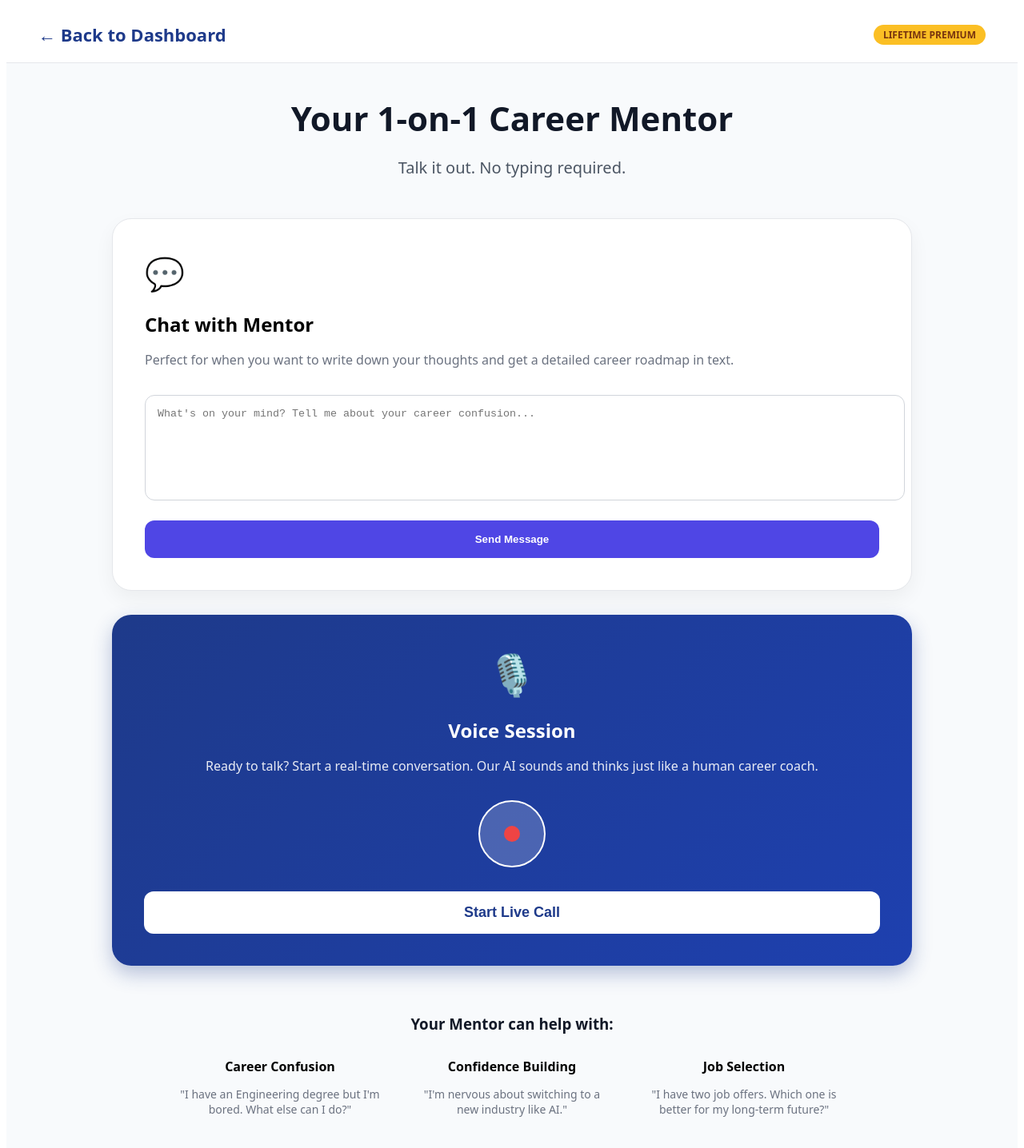
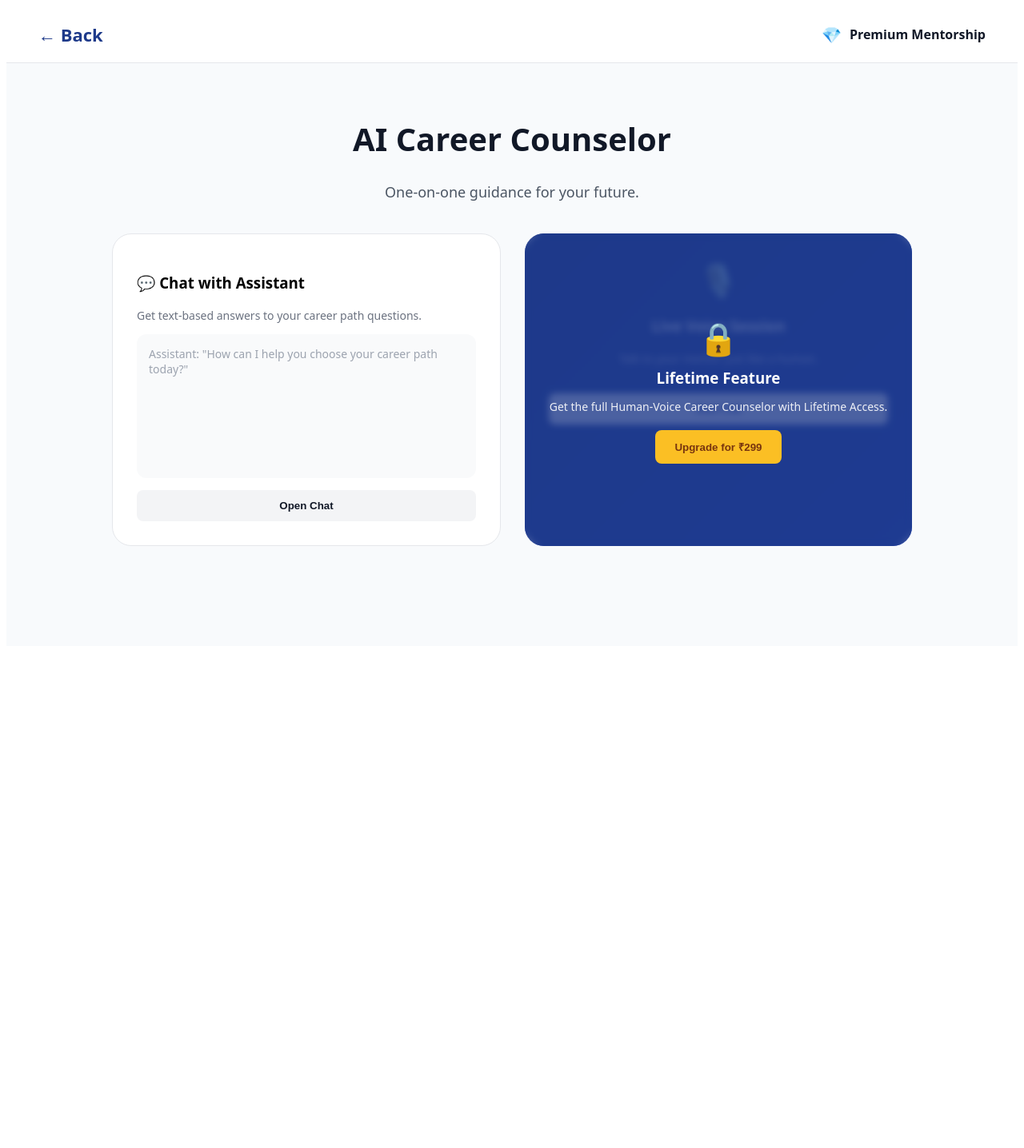
Before and after one commit to jewma1/Hirvanta, a Next.js app in the folder frontend/: page /career-coach in a window 1280 px wide. Shown: the top 1436 px of the page at 80% size. After the commit the page ends 816 px from the top, so only its background shows below. Built offline with nearby package versions, Linux system fonts and the light colour scheme.

Commit message:
Update page.tsx

```diff
--- a/frontend/app/career-coach/page.tsx
+++ b/frontend/app/career-coach/page.tsx
@@ -1,106 +1,76 @@
 import Link from 'next/link';
 
 export default function CareerCoach() {
+  // In the future, we will check if the user paid ₹299 here
+  const isLifetimeMember = false;
+
   return (
     <div style={{ minHeight: '100vh', backgroundColor: '#f8fafc', fontFamily: 'system-ui, sans-serif' }}>
 
-      {/* Navbar */}
       <nav style={{ padding: '20px 40px', backgroundColor: 'white', borderBottom: '1px solid #e5e7eb', display: 'flex', justifyContent: 'space-between', alignItems: 'center' }}>
-        <Link href="/dashboard" style={{ textDecoration: 'none', color: '#1e3a8a', fontSize: '22px', fontWeight: 'bold' }}>← Back to Dashboard</Link>
-        <div style={{ backgroundColor: '#fbbf24', color: '#78350f', padding: '4px 12px', borderRadius: '20px', fontSize: '12px', fontWeight: 'bold' }}>
-           LIFETIME PREMIUM
+        <Link href="/dashboard" style={{ textDecoration: 'none', color: '#1e3a8a', fontSize: '22px', fontWeight: 'bold' }}>← Back</Link>
+        <div style={{ display: 'flex', alignItems: 'center', gap: '10px' }}>
+           <span style={{ fontSize: '20px' }}>💎</span>
+           <span style={{ fontWeight: 'bold', color: '#111827' }}>Premium Mentorship</span>
         </div>
       </nav>
 
       <main style={{ padding: '40px', maxWidth: '1000px', margin: '0 auto' }}>
-
-        {/* Header */}
-        <header style={{ textAlign: 'center', marginBottom: '50px' }}>
-          <h1 style={{ fontSize: '42px', fontWeight: '900', color: '#111827', margin: '0 0 10px 0' }}>Your 1-on-1 Career Mentor</h1>
-          <p style={{ color: '#4b5563', fontSize: '20px' }}>Talk it out. No typing required.</p>
+        <header style={{ textAlign: 'center', marginBottom: '40px' }}>
+          <h1 style={{ fontSize: '40px', fontWeight: '900', color: '#111827' }}>AI Career Counselor</h1>
+          <p style={{ color: '#4b5563', fontSize: '18px' }}>One-on-one guidance for your future.</p>
         </header>
 
-        <div style={{ display: 'flex', gap: '30px', flexWrap: 'wrap', justifyContent: 'center' }}>
+        <div style={{ display: 'flex', gap: '30px', flexWrap: 'wrap' }}>
 
-          {/* OPTION 1: Chat Mode (The Typing Coach) */}
-          <div style={{ flex: '1 1 450px', backgroundColor: 'white', padding: '40px', borderRadius: '24px', border: '1px solid #e5e7eb', boxShadow: '0 10px 25px rgba(0,0,0,0.05)' }}>
-            <div style={{ fontSize: '40px', marginBottom: '20px' }}>💬</div>
-            <h2 style={{ fontSize: '24px', fontWeight: 'bold', marginBottom: '15px' }}>Chat with Mentor</h2>
-            <p style={{ color: '#6b7280', marginBottom: '30px', lineHeight: '1.6' }}>
-              Perfect for when you want to write down your thoughts and get a detailed career roadmap in text.
-            </p>
-            <textarea
-              placeholder="What's on your mind? Tell me about your career confusion..."
-              style={{ width: '100%', height: '100px', padding: '15px', borderRadius: '12px', border: '1px solid #d1d5db', marginBottom: '20px', resize: 'none' }}
-            />
-            <button style={{ width: '100%', backgroundColor: '#4f46e5', color: 'white', border: 'none', padding: '16px', borderRadius: '12px', fontWeight: 'bold', cursor: 'pointer' }}>
-              Send Message
+          {/* LEFT SIDE: Chat Mode (Available for Monthly/Lifetime) */}
+          <div style={{ flex: '1 1 400px', backgroundColor: 'white', padding: '30px', borderRadius: '24px', border: '1px solid #e5e7eb' }}>
+            <h3>💬 Chat with Assistant</h3>
+            <p style={{ color: '#6b7280', fontSize: '14px' }}>Get text-based answers to your career path questions.</p>
+            <div style={{ height: '150px', backgroundColor: '#f9fafb', borderRadius: '12px', padding: '15px', marginBottom: '15px', color: '#9ca3af', fontSize: '14px' }}>
+              Assistant: "How can I help you choose your career path today?"
+            </div>
+            <button style={{ width: '100%', backgroundColor: '#f3f4f6', color: '#111827', border: 'none', padding: '12px', borderRadius: '8px', fontWeight: 'bold' }}>
+              Open Chat
             </button>
           </div>
 
-          {/* OPTION 2: Voice Mode (The Human Voice Coach) */}
+          {/* RIGHT SIDE: The PREMIUM Voice Coach (LIFETIME ONLY) */}
           <div style={{
-            flex: '1 1 450px',
+            flex: '1 1 400px',
             background: 'linear-gradient(135deg, #1e3a8a 0%, #1e40af 100%)',
-            padding: '40px',
+            padding: '30px',
             borderRadius: '24px',
             color: 'white',
-            textAlign: 'center',
-            boxShadow: '0 10px 25px rgba(30, 58, 138, 0.3)'
+            position: 'relative',
+            overflow: 'hidden'
           }}>
-            <div style={{ fontSize: '50px', marginBottom: '20px' }}>🎙️</div>
-            <h2 style={{ fontSize: '24px', fontWeight: 'bold', marginBottom: '15px' }}>Voice Session</h2>
-            <p style={{ opacity: 0.9, marginBottom: '30px', lineHeight: '1.6' }}>
-              Ready to talk? Start a real-time conversation. Our AI sounds and thinks just like a human career coach.
-            </p>
+            {/* The Lock Overlay if not a member */}
+            {!isLifetimeMember && (
+              <div style={{
+                position: 'absolute', top: 0, left: 0, right: 0, bottom: 0,
+                backgroundColor: 'rgba(30, 58, 138, 0.8)',
+                display: 'flex', flexDirection: 'column', alignItems: 'center', justifyContent: 'center',
+                textAlign: 'center', padding: '20px', backdropFilter: 'blur(4px)', zIndex: 10
+              }}>
+                <span style={{ fontSize: '40px', marginBottom: '10px' }}>🔒</span>
+                <h3 style={{ margin: 0 }}>Lifetime Feature</h3>
+                <p style={{ fontSize: '14px', opacity: 0.9, marginBottom: '20px' }}>Get the full Human-Voice Career Counselor with Lifetime Access.</p>
+                <Link href="/pricing">
+                  <button style={{ backgroundColor: '#fbbf24', color: '#78350f', border: 'none', padding: '12px 24px', borderRadius: '8px', fontWeight: 'bold', cursor: 'pointer' }}>
+                    Upgrade for ₹299
+                  </button>
+                </Link>
+              </div>
+            )}
 
-            {/* The "Microphone" Animation Circle */}
-            <div style={{
-              width: '80px',
-              height: '80px',
-              backgroundColor: 'rgba(255,255,255,0.2)',
-              borderRadius: '50%',
-              margin: '0 auto 30px auto',
-              display: 'flex',
-              alignItems: 'center',
-              justifyContent: 'center',
-              border: '2px solid white'
-            }}>
-              <div style={{ width: '20px', height: '20px', backgroundColor: '#ef4444', borderRadius: '50%' }}></div>
-            </div>
-
-            <button style={{
-              width: '100%',
-              backgroundColor: 'white',
-              color: '#1e3a8a',
-              border: 'none',
-              padding: '16px',
-              borderRadius: '12px',
-              fontWeight: 'bold',
-              fontSize: '18px',
-              cursor: 'pointer'
-            }}>
-              Start Live Call
-            </button>
-          </div>
-
-        </div>
-
-        {/* What the Coach Understands Section */}
-        <div style={{ marginTop: '60px', textAlign: 'center' }}>
-          <h3 style={{ color: '#111827', marginBottom: '30px' }}>Your Mentor can help with:</h3>
-          <div style={{ display: 'flex', justifyContent: 'center', gap: '40px', flexWrap: 'wrap' }}>
-            <div style={{ maxWidth: '250px' }}>
-              <strong style={{ display: 'block', marginBottom: '10px' }}>Career Confusion</strong>
-              <p style={{ fontSize: '14px', color: '#6b7280' }}>"I have an Engineering degree but I'm bored. What else can I do?"</p>
-            </div>
-            <div style={{ maxWidth: '250px' }}>
-              <strong style={{ display: 'block', marginBottom: '10px' }}>Confidence Building</strong>
-              <p style={{ fontSize: '14px', color: '#6b7280' }}>"I'm nervous about switching to a new industry like AI."</p>
-            </div>
-            <div style={{ maxWidth: '250px' }}>
-              <strong style={{ display: 'block', marginBottom: '10px' }}>Job Selection</strong>
-              <p style={{ fontSize: '14px', color: '#6b7280' }}>"I have two job offers. Which one is better for my long-term future?"</p>
+            <div style={{ textAlign: 'center' }}>
+              <div style={{ fontSize: '40px', marginBottom: '10px' }}>🎙️</div>
+              <h3>Live Voice Session</h3>
+              <p style={{ fontSize: '14px', opacity: 0.8 }}>Talk to your mentor just like a human.</p>
+              <button style={{ width: '100%', backgroundColor: 'white', color: '#1e3a8a', border: 'none', padding: '12px', borderRadius: '8px', fontWeight: 'bold', marginTop: '20px' }}>
+                Start Call
+              </button>
             </div>
           </div>
         </div>
```
